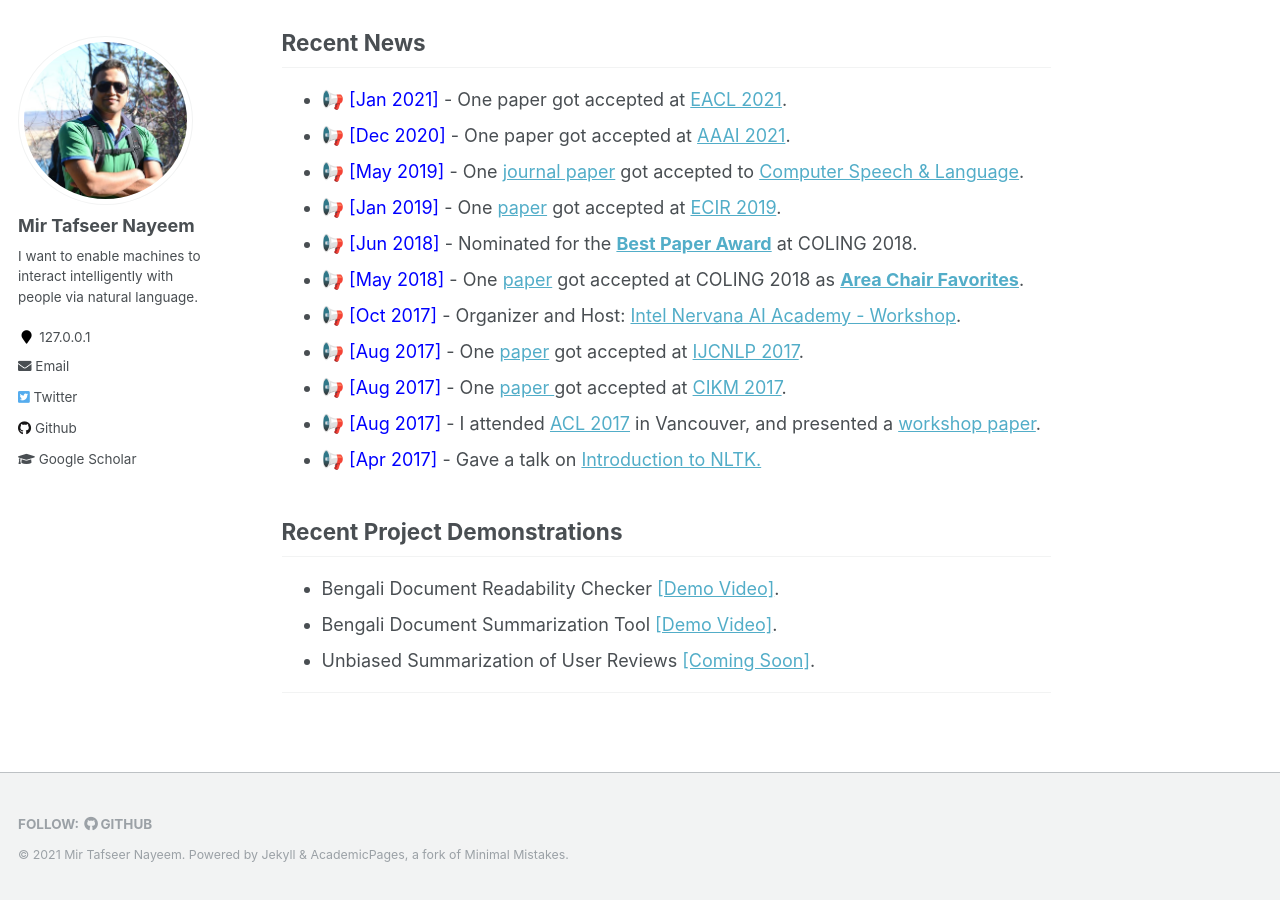
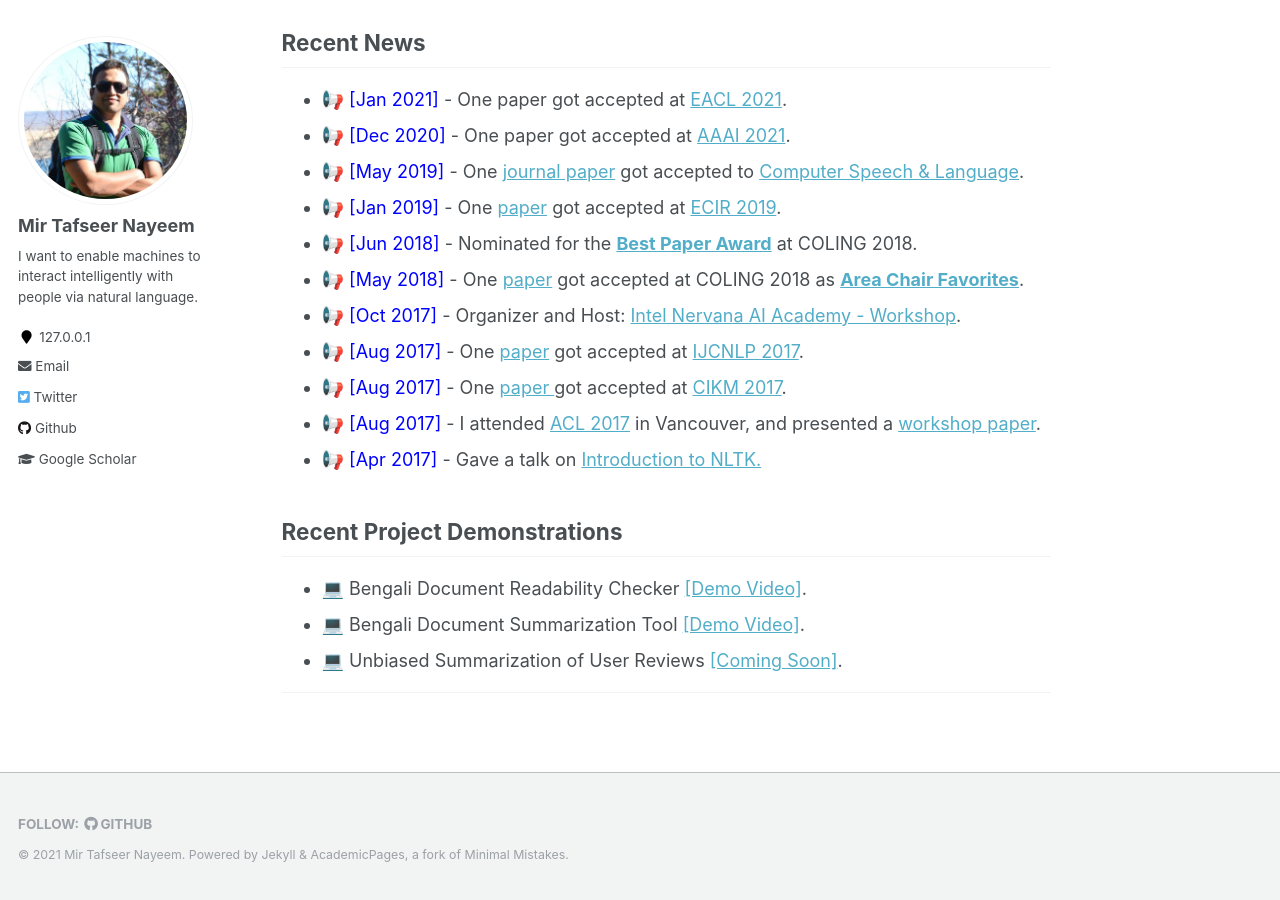
Before and after one commit to sujan-sarker/sujan-sarker.github.io, a Jekyll site: the page built from _pages/about.md, in a window 1280 px wide and 900 px high, scrolled down 744 px. Built offline with Jekyll 4.4.1, drawn with Linux system fonts in a browser that asks for light colours.

```diff
--- a/_pages/about.md
+++ b/_pages/about.md
@@ -34,8 +34,8 @@ My name is Mir Tafseer Nayeem. I graduated with a M.Sc. degree in Computer Scien
 
 ## Recent Project Demonstrations
 
-* Bengali Document Readability Checker [[Demo Video]](https://youtu.be/U05Pf9Y4tCQ).
-* Bengali Document Summarization Tool [[Demo Video]](https://youtu.be/LrnskktiXcg).
-* Unbiased Summarization of User Reviews [[Coming Soon]](https://www.youtube.com/channel/UCfFEgu4mEqFNoqyJOvjKtQg).
+* 💻 Bengali Document Readability Checker [[Demo Video]](https://youtu.be/U05Pf9Y4tCQ).
+* 💻 Bengali Document Summarization Tool [[Demo Video]](https://youtu.be/LrnskktiXcg).
+* 💻 Unbiased Summarization of User Reviews [[Coming Soon]](https://www.youtube.com/channel/UCfFEgu4mEqFNoqyJOvjKtQg).
 
 -----------
```
